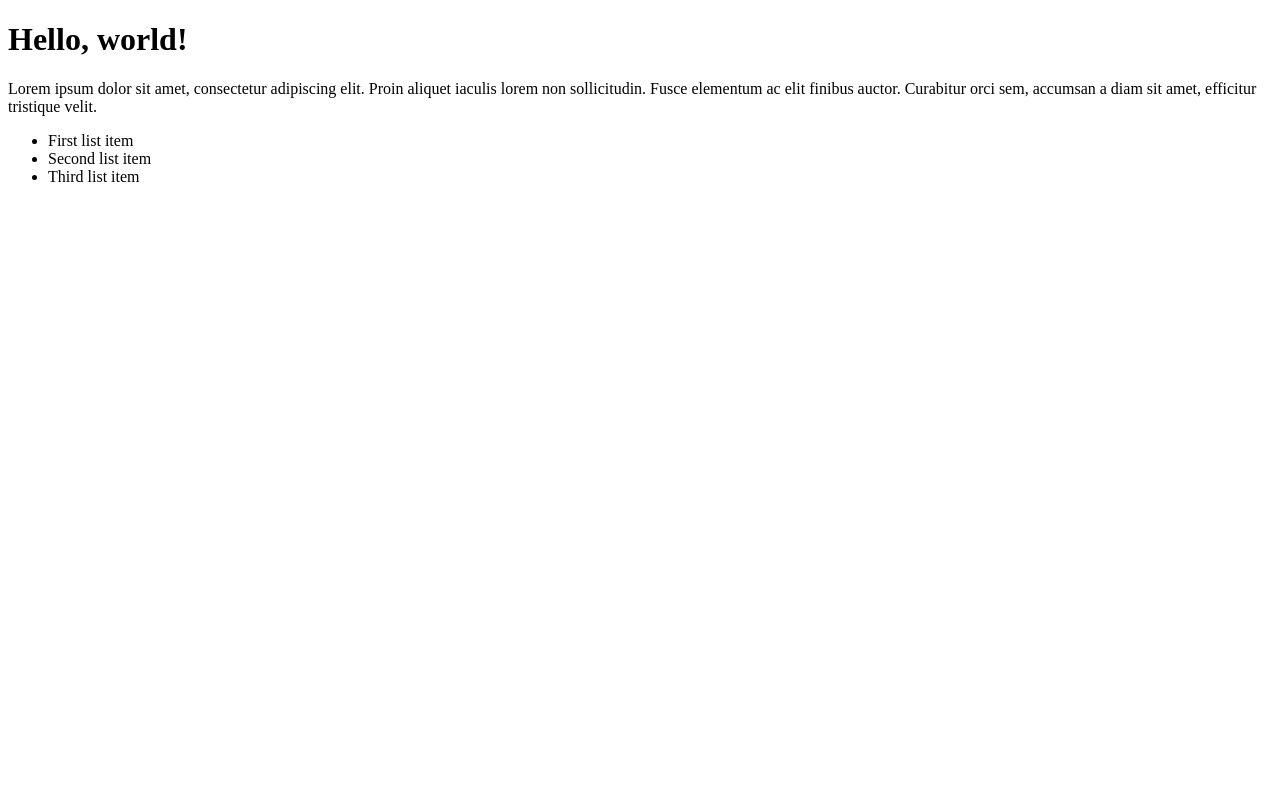
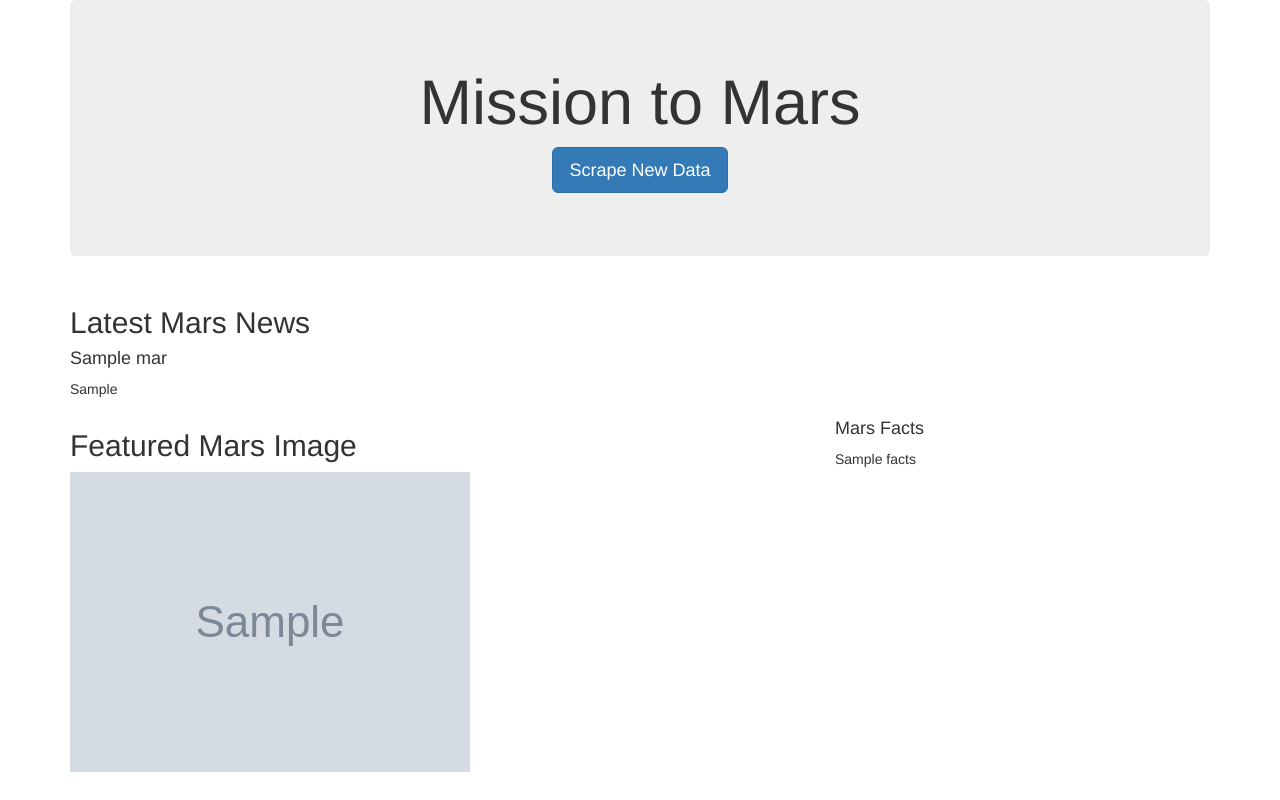
Before and after one commit to gaudiom4git/Mission-To-Mars, a Flask app: page / in a window 1280 px wide. Run offline with Flask 2, Linux system fonts and the light colour scheme; grey boxes marked "Sample" are stand-in pictures; a database or web service that is not in the repository returns one stand-in record (values such as "Sample title"); some libraries are stand-ins or nearby versions.

Commit message:
IndexHTML

```diff
--- a/templates/index.html
+++ b/templates/index.html
@@ -4,19 +4,46 @@
     <meta charset="UTF-8">
     <meta http-equiv="X-UA-Compatible" content="IE=edge">
     <meta name="viewport" content="width=device-width, initial-scale=1.0">
-    <title>Document</title>
+    <title>Mission to Mars</title>
+    <link
+    rel="stylesheet"
+    href="https://maxcdn.bootstrapcdn.com/bootstrap/3.3.7/css/bootstrap.min.css"
+    />
 </head>
 <body>
-    <h1>Hello, world!</h1>
-   <p>
-     Lorem ipsum dolor sit amet, consectetur adipiscing elit. Proin aliquet
-     iaculis lorem non sollicitudin. Fusce elementum ac elit finibus auctor.
-     Curabitur orci sem, accumsan a diam sit amet, efficitur tristique velit.
-   </p>
-   <ul>
-     <li>First list item</li>
-     <li>Second list item</li>
-     <li>Third list item</li>
-   </ul>
+    <div class="container">
+        <div class="jumbotron text-center">
+            <h1>Mission to Mars</h1>
+            <p><a class="btn btn-primary btn-lg" href="/scrape"
+                  role="button">Scrape New Data</a></p>
+        </div>
+        <!-- Mars News -->
+        <div class="row" id="mars-news">
+            <div class="col-md-12">
+                <div class="media">
+                    <div class="media-body">
+                        <h2>Latest Mars News</h2>
+                        <h4>{{mars.news_title}}</h4>
+                        <p>{{ mars.news_paragraph }}</p>
+                    </div>
+        </div>
+        <!-- Featured Image -->
+        <!-- First level -->
+        <div class="row" id="mars-featured-image">
+             <!-- Second level -->
+            <div class="col-md-8">
+                <h2>Featured Mars Image</h2>
+                <img src="{{ mars.featured_image }}" class="img-responsive" alt="Responsive image">
+            </div>
+            <!-- Mars Facts -->
+            <div class="col-md-4">
+                <!-- Mars Facts -->
+                <div class="row" id="mars-facts">
+                <h4>Mars Facts</h4>
+                {{ mars.facts | safe }}
+                </div>
+            </div>
+        </div>
+    </div>
 </body>
 </html>
```
Also changed, not shown: templates/index_practice.html (added, +22 -0 lines).
